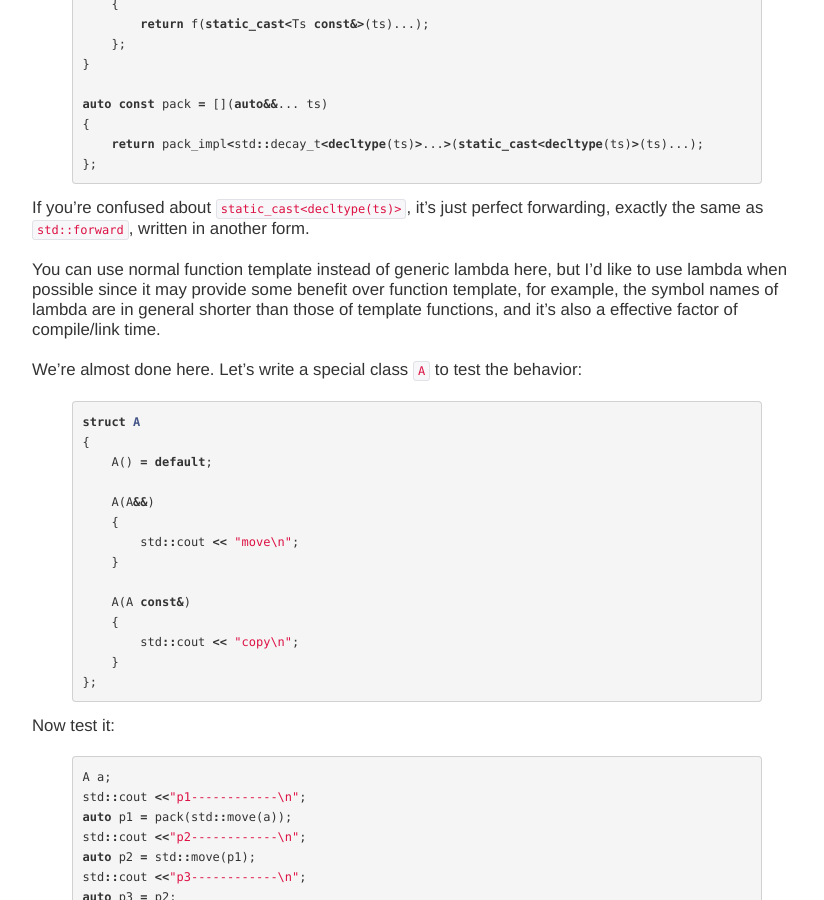
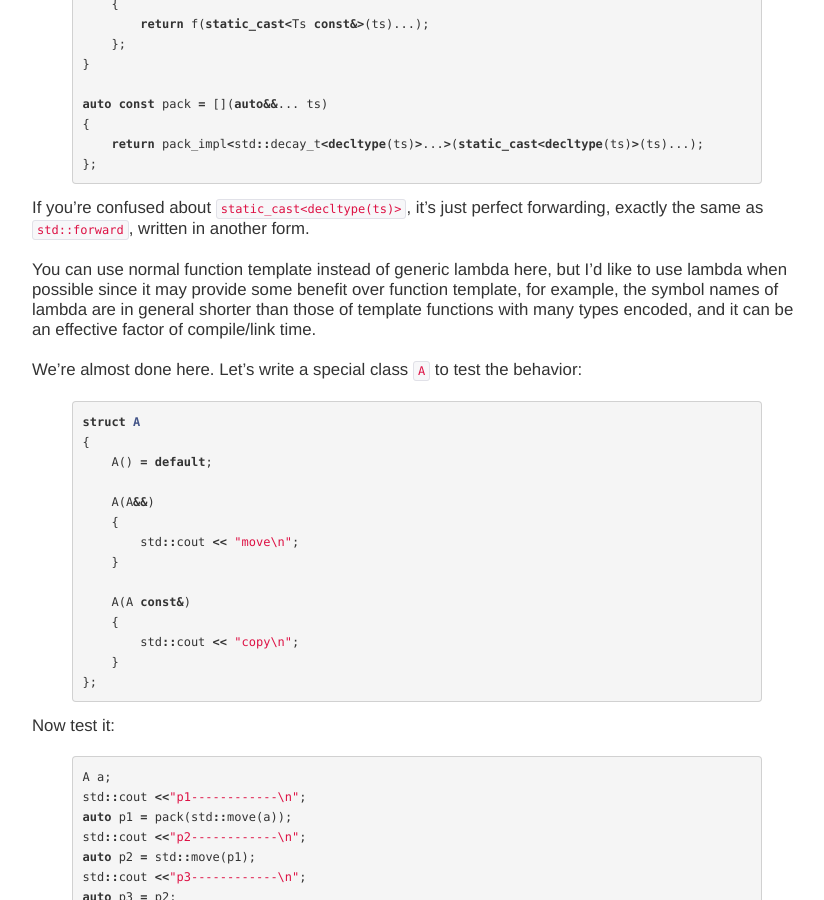
Before and after one commit to jamboree/cout, a Jekyll site: the page built from _posts/2014-07-21-pack-unpack-without-using-tuple.md, in a window 1280 px wide and 900 px high, scrolled down 3108 px. Shown: the whole window, without its empty margins (23-847 px from the left). Built offline with Jekyll 4.4.1, drawn with Linux system fonts in a browser that asks for light colours.

Commit message:
Update 2014-07-21-pack-unpack-without-using-tuple.md

```diff
--- a/_posts/2014-07-21-pack-unpack-without-using-tuple.md
+++ b/_posts/2014-07-21-pack-unpack-without-using-tuple.md
@@ -25,7 +25,7 @@ Unpacking needs more code, we first write a helper function `invoke` that can be
 
 {% highlight c++ %}
 template<class F, std::size_t... Ns, class... Ts>
-decltype(auto) invoke_impl(F&& f, std::index_sequence<Ns...>, std::tuple<Ts...> const& params)
+decltype(auto) invoke_impl(F& f, std::index_sequence<Ns...>, std::tuple<Ts...> const& params)
 {
     return f(std::get<Ns>(params)...);
 }
@@ -171,7 +171,7 @@ auto const pack = [](auto&&... ts)
 
 If you're confused about `static_cast<decltype(ts)>`, it's just perfect forwarding, exactly the same as `std::forward`, written in another form.
 
-You can use normal function template instead of generic lambda here, but I'd like to use lambda when possible since it may provide some benefit over function template, for example, the symbol names of lambda are in general shorter than those of template functions, and it's also a effective factor of compile/link time.
+You can use normal function template instead of generic lambda here, but I'd like to use lambda when possible since it may provide some benefit over function template, for example, the symbol names of lambda are in general shorter than those of template functions with many types encoded, and it can be an effective factor of compile/link time.
 
 We're almost done here. Let's write a special class `A` to test the behavior:
 
```
